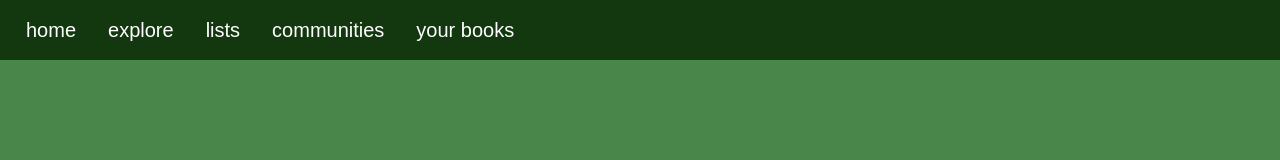
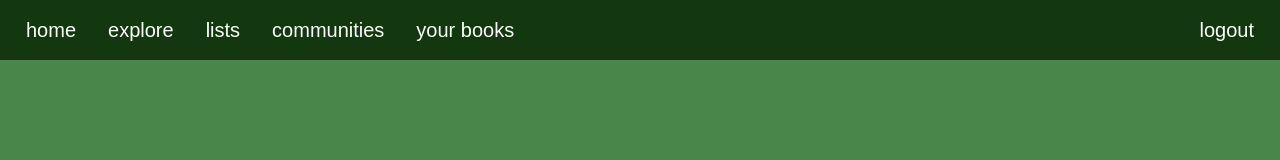
Before and after one commit to satvikaharivanam/alternate, a React (Vite) app: page /login/house in a window 1280 px wide. Shown: the top 160 px of the page. Built offline with nearby package versions, Linux system fonts and the light colour scheme.

Commit message:
made changes to add logout and local storage

```diff
--- a/src/App.css
+++ b/src/App.css
@@ -153,3 +153,15 @@
   font-size: 20px;
   cursor: pointer;
 }
+
+.onRigth{
+
+  display: flex;
+  gap: 20px;
+  color: white;
+  font-size: 20px;
+  justify-content: flex-end; /* push content all the way to the right */
+  align-items: center;
+
+
+}
--- a/src/components/anotherHeader.jsx
+++ b/src/components/anotherHeader.jsx
@@ -3,19 +3,31 @@ import { Routes, Route } from "react-router-dom";
 import { useNavigate } from "react-router-dom";
 export default function anotherHeader(){
   const navigate = useNavigate();
+  function logout(){
+    localStorage.setItem("isLogged", "false");
+    navigate("/login")
+  }
   return(
     <>
       <header>
         <div className="header-container">
           <div className="home">
           <button onClick={()=> navigate("/")} className="onHeader">home</button>
-        <button className="onHeader">explore</button>
+
+          <button className="onHeader">explore</button>
         <button className="onHeader">lists</button>
         <button className="onHeader">communities</button>
         <button className="onHeader">your books</button>
         </div>
 
+        <div className="onRigth">
+          <button className="onHeader" onClick={logout}>logout</button>
         </div>
+
+
+        </div>
+
+
       </header>
     </>
   )
--- a/src/pages/landingpage.jsx
+++ b/src/pages/landingpage.jsx
@@ -3,15 +3,12 @@ import Landing from '../components/landing.jsx';
 import { Routes, Route } from "react-router-dom";
 import LoginPage from './loginpage.jsx';
 import SignupPage from './signuppage.jsx';
+import Preferences from './preferences.jsx';
 export default function LandingPage() {
   return (
     <>
       <Header />
-      <Routes>
-        <Route path="/" element={<Landing />} />
-        <Route path="/login" element={<LoginPage />} />
-        <Route path="/signup" element={<SignupPage />} />
-      </Routes>
+      <Landing />
     </>
   );
 }
--- a/src/pages/loginpage.jsx
+++ b/src/pages/loginpage.jsx
@@ -1,10 +1,12 @@
-import { BrowserRouter as Router, Routes, Route, Link } from "react-router-dom";
+import { BrowserRouter as Router, Routes, Route, Link, useNavigate } from "react-router-dom";
 import React from "react"
 import Header from "../components/header";
 import SignupPage from "./signuppage";
 import axios from "axios";
+import Dashboard from "./dashboard"
 
 export default function LoginPage(){
+  const navigate = useNavigate()
   const [form, setForm] = React.useState({
     username : "",
     password:""
@@ -22,7 +24,10 @@ export default function LoginPage(){
     try{
       const res = await axios.post("http://localhost:5001/api/login",form)
       console.log("did that login girl")
-      alert(res.data.message)
+
+      navigate("/login/house")
+      localStorage.setItem("isLogged", "true");
+
     }catch(err){
       alert(err.message?.data?.message || "cant login loser")
     }
```
Also changed, not shown: src/components/protected.jsx (added, +10 -0 lines).
